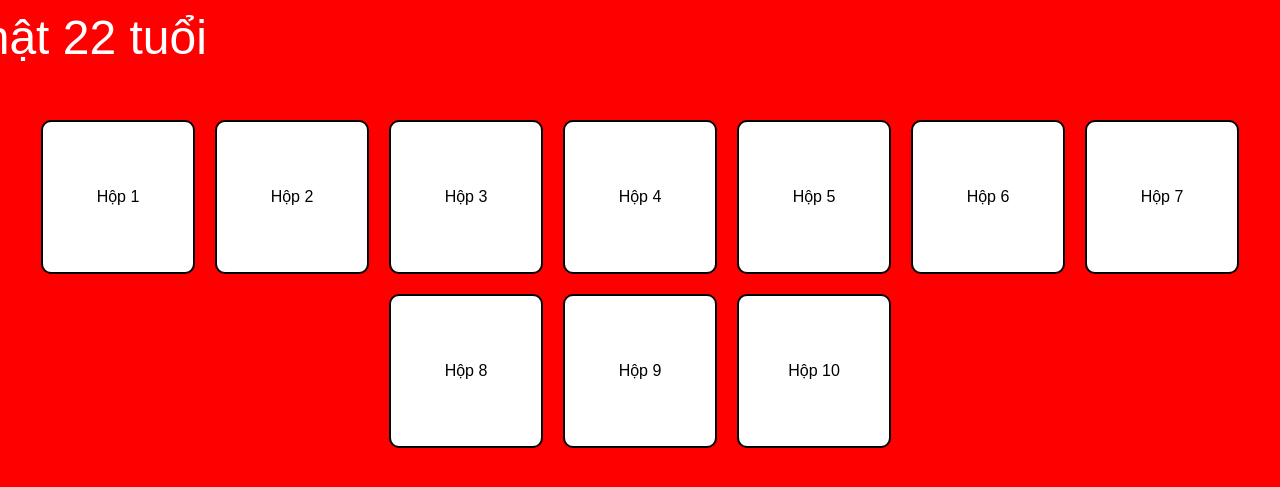
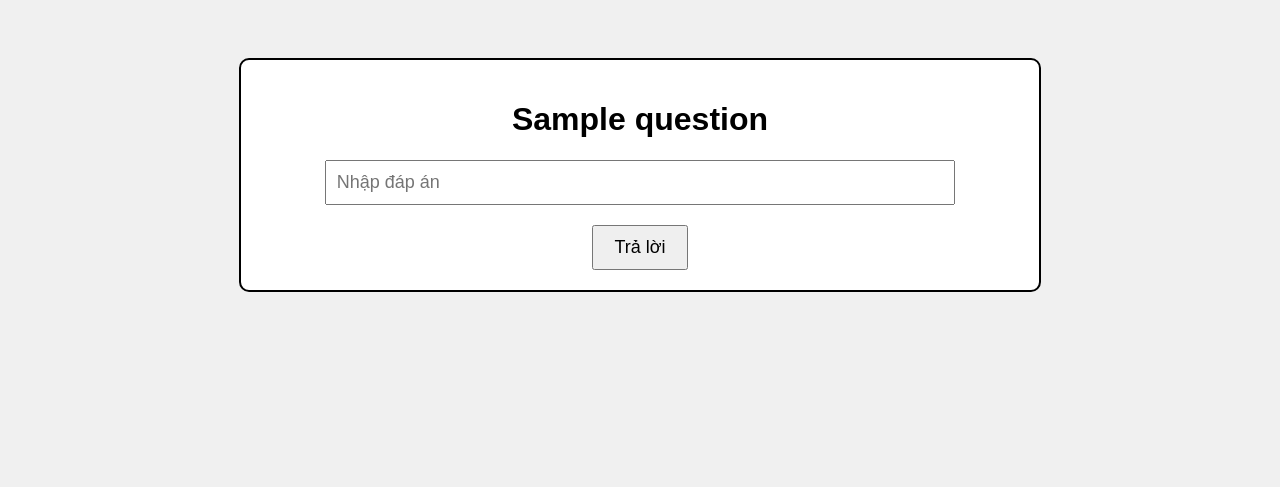
Before and after one commit to Rapidsnopp/Web_R, a Flask app: template templates/index.html in a window 1280 px wide. Shown: the top 487 px of the page. Run offline with Flask 3, Linux system fonts and the light colour scheme; the template is opened without the code that fills it: most values are stand-ins (such as "Sample title", 1, 10 or a date in 2020).

Commit message:
Update index.html

```diff
--- a/templates/index.html
+++ b/templates/index.html
@@ -2,131 +2,43 @@
 <html lang="vi">
 <head>
     <meta charset="UTF-8">
-  <title>Chúc mừng sinh nhật</title>
+    <title>Câu hỏi Hộp {{ box_id }}</title>
     <style>
         body {
-      background-color: red;
-      margin: 0;
-      padding: 0;
-      overflow-x: hidden;
+            background-color: #f0f0f0;
             font-family: Arial, sans-serif;
+            text-align: center;
+            padding-top: 50px;
         }
-    /* Lời chúc chạy ngang qua màn hình */
-    .scroll-text {
-      position: absolute;
-      width: 100%;
-      top: 10px;
-      left: 0;
-      white-space: nowrap;
-      font-size: 48px;
-      color: white;
-      animation: scroll-left 10s linear infinite;
-      z-index: 100;
-    }
-    @keyframes scroll-left {
-      from { transform: translateX(100%); }
-      to { transform: translateX(-100%); }
-    }
-    /* Container chứa các hộp */
-    .boxes-container {
-      display: flex;
-      flex-wrap: wrap;
-      justify-content: center;
-      align-items: center;
-      margin-top: 100px; /* Để tránh bị che bởi lời chúc */
-      gap: 20px;
+        .question-box {
+            background-color: white;
+            width: 60%;
+            margin: 0 auto;
             padding: 20px;
-    }
-    /* Kiểu cho từng hộp */
-    .box {
-      background-color: white;
-      width: 150px;
-      height: 150px;
             border: 2px solid #000;
             border-radius: 10px;
+        }
+        input[type="text"] {
+            padding: 10px;
+            font-size: 18px;
+            width: 80%;
+            margin-bottom: 20px;
+        }
+        button {
+            padding: 10px 20px;
+            font-size: 18px;
             cursor: pointer;
-      position: relative;
-      transition: all 0.3s ease;
-      display: flex;
-      align-items: center;
-      justify-content: center;
-    }
-    /* Khi mở hộp sẽ phóng to */
-    .box.open {
-      width: 300px;
-      height: 300px;
-    }
-    /* Nội dung bên trong hộp (ẩn ban đầu) */
-    .box-content {
-      display: none;
-      position: absolute;
-      top: 10px;
-      left: 10px;
-      right: 10px;
-      bottom: 10px;
-      overflow: auto;
-      text-align: center;
-      color: black;
-    }
-    /* Hiển thị nội dung khi hộp mở */
-    .box.open .box-content {
-      display: block;
         }
     </style>
 </head>
 <body>
-  <!-- Lời chúc chạy -->
-  <div class="scroll-text">Chúc mừng sinh nhật 22 tuổi</div>
-
-  <!-- Các hộp tương tác -->
-  <div class="boxes-container">
-    <div class="box" onclick="toggleBox(this)">
-      <div class="box-label">Hộp 1</div>
-      <div class="box-content">Nội dung hộp 1</div>
+    <div class="question-box">
+        <h1>{{ question }}</h1>
+        <form action="{{ url_for('submit_answer', box_id=box_id) }}" method="post">
+            <input type="text" name="answer" placeholder="Nhập đáp án" required>
+            <br>
+            <button type="submit">Trả lời</button>
+        </form>
     </div>
-    <div class="box" onclick="toggleBox(this)">
-      <div class="box-label">Hộp 2</div>
-      <div class="box-content">Nội dung hộp 2</div>
-    </div>
-    <div class="box" onclick="toggleBox(this)">
-      <div class="box-label">Hộp 3</div>
-      <div class="box-content">Nội dung hộp 3</div>
-    </div>
-    <div class="box" onclick="toggleBox(this)">
-      <div class="box-label">Hộp 4</div>
-      <div class="box-content">Nội dung hộp 4</div>
-    </div>
-    <div class="box" onclick="toggleBox(this)">
-      <div class="box-label">Hộp 5</div>
-      <div class="box-content">Nội dung hộp 5</div>
-    </div>
-    <div class="box" onclick="toggleBox(this)">
-      <div class="box-label">Hộp 6</div>
-      <div class="box-content">Nội dung hộp 6</div>
-    </div>
-    <div class="box" onclick="toggleBox(this)">
-      <div class="box-label">Hộp 7</div>
-      <div class="box-content">Nội dung hộp 7</div>
-    </div>
-    <div class="box" onclick="toggleBox(this)">
-      <div class="box-label">Hộp 8</div>
-      <div class="box-content">Nội dung hộp 8</div>
-    </div>
-    <div class="box" onclick="toggleBox(this)">
-      <div class="box-label">Hộp 9</div>
-      <div class="box-content">Nội dung hộp 9</div>
-    </div>
-    <div class="box" onclick="toggleBox(this)">
-      <div class="box-label">Hộp 10</div>
-      <div class="box-content">Nội dung hộp 10</div>
-    </div>
-  </div>
-
-  <script>
-    // Hàm chuyển đổi trạng thái mở/đóng của hộp khi click
-    function toggleBox(element) {
-      element.classList.toggle("open");
-    }
-  </script>
 </body>
 </html>
```
Lines whose indentation alone changed are shown as unchanged.
